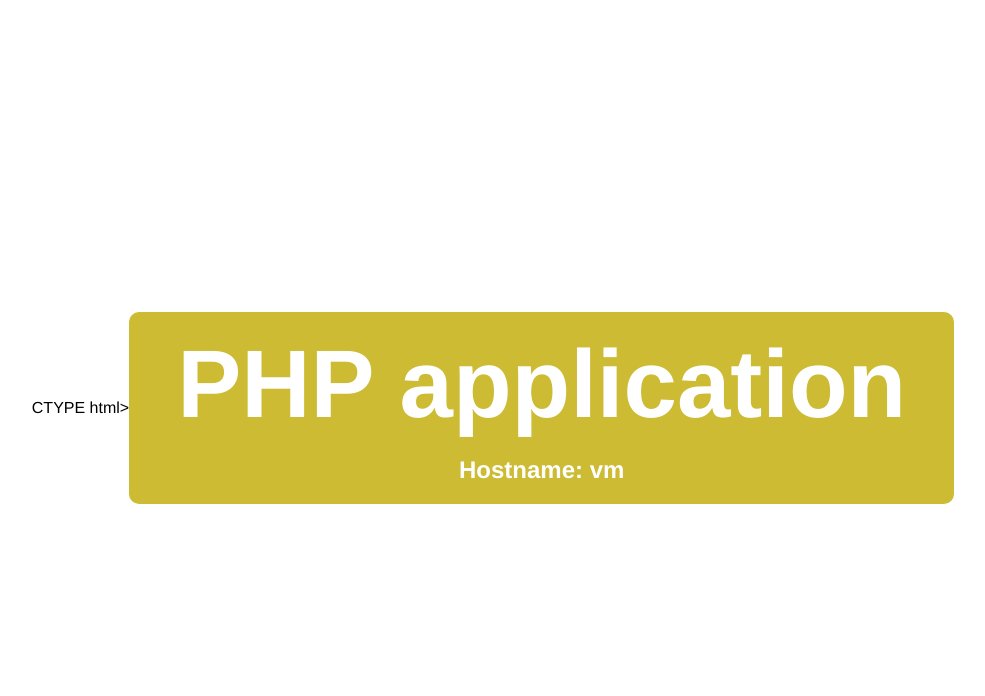
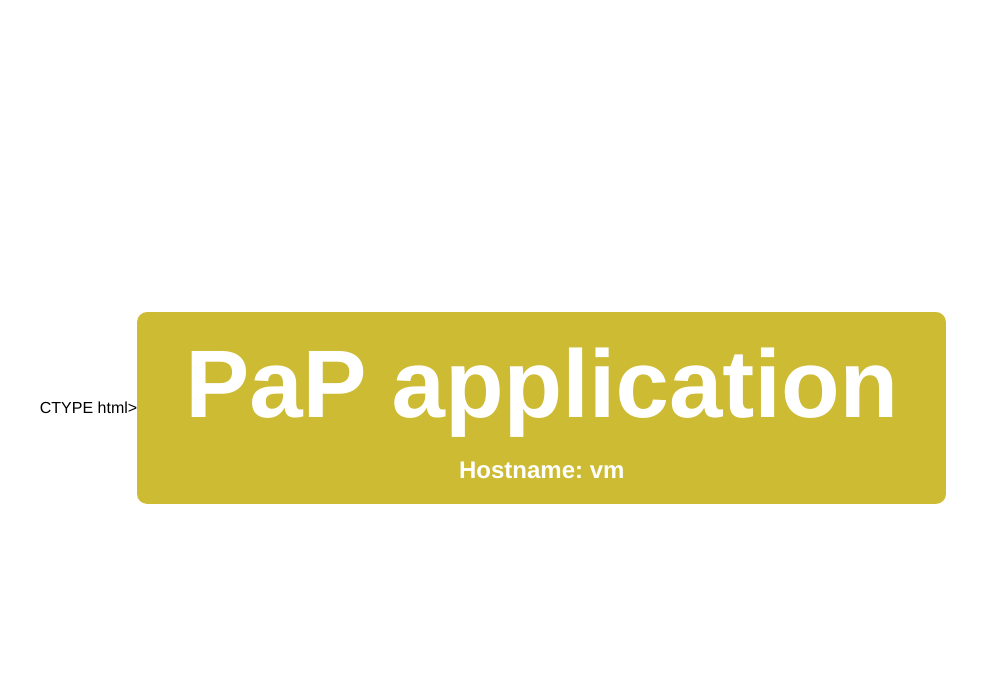
Before and after one commit to dnini96/openshift-php-application, a PHP site: page / in a window 1280 px wide. Shown: the top 696 px of the page, without its empty margins (147-1132 px from the left). Run offline with PHP 8.4, Linux system fonts and the light colour scheme.

Commit message:
Trying out manual builds

```diff
--- a/index.php
+++ b/index.php
@@ -15,7 +15,7 @@ CTYPE html>
 </head>
 <body>
 <div class="box">
-	<h1>PHP application</h1>
+	<h1>PaP application</h1>
 	<h2>Hostname: <?php echo gethostname(); ?></h2>
 </div>
 </body>
```
